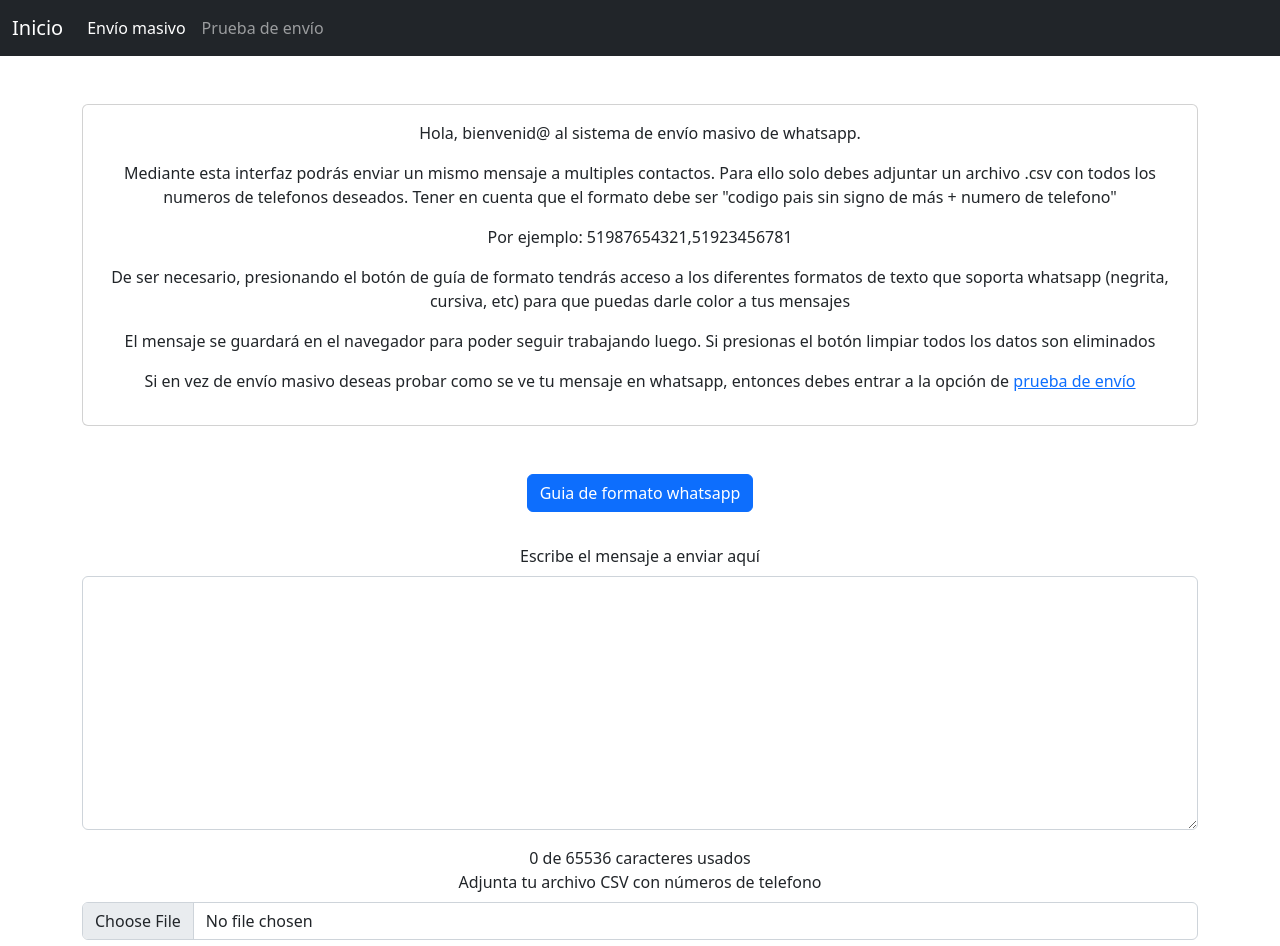
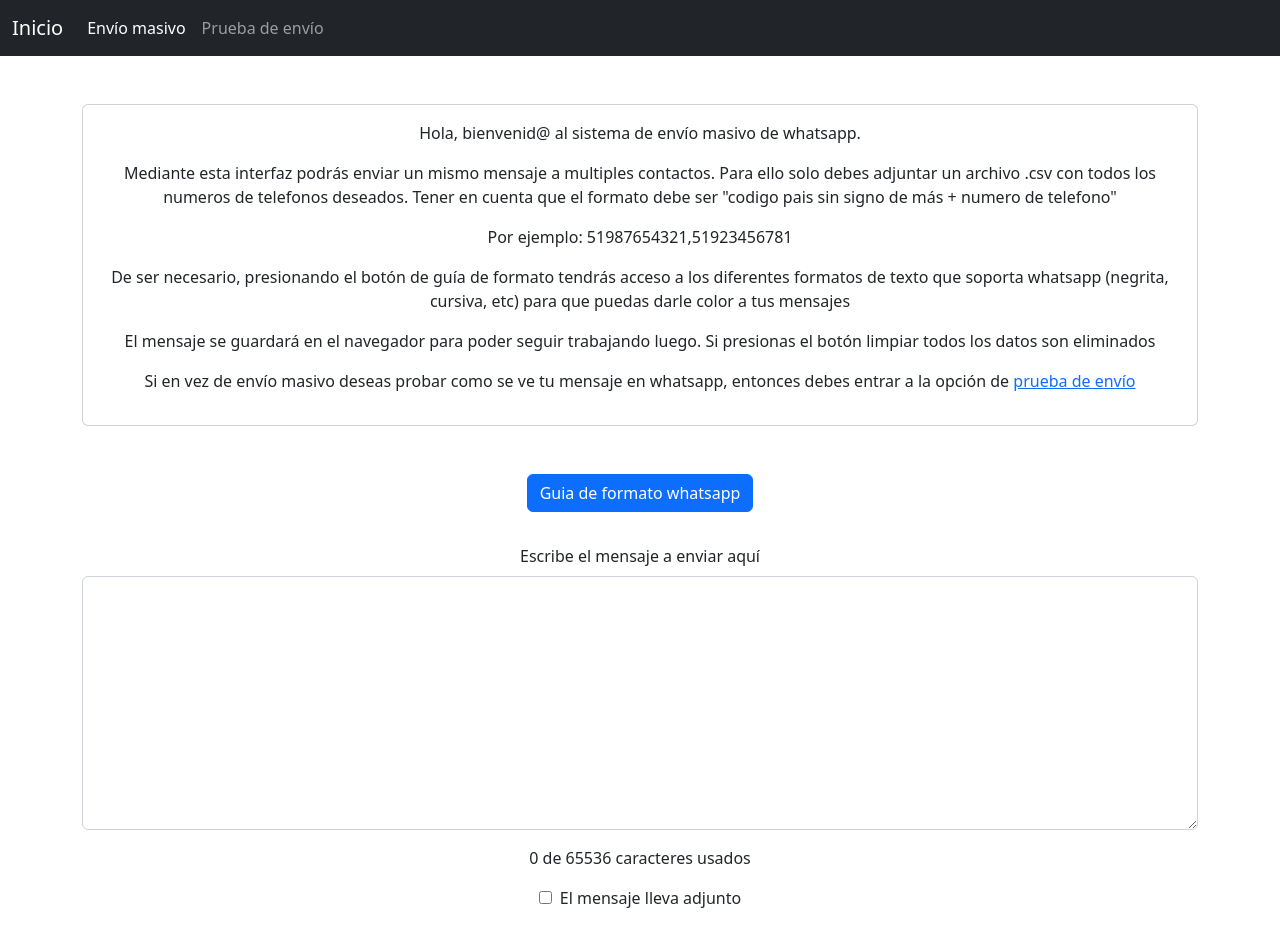
Before and after one commit to IsaacYAGI/ng-whatsapp-send, an Angular app: page /home in a window 1280 px wide. Shown: the top 946 px of the page. Built offline with nearby package versions, Linux system fonts and the light colour scheme.

Commit message:
feat: add checkbox and attachment file to the form and its validations

```diff
--- a/src/app/Components/masive-send-form/masive-send-form.component.html
+++ b/src/app/Components/masive-send-form/masive-send-form.component.html
@@ -13,6 +13,21 @@
       {{messageLength}} de {{maxSizeMessage}} caracteres usados
   </div>
 </div>
+
+<div class="row mb-3">
+  <div class="col">
+      <input type="checkbox" name="attachFile" id="attachFile" formControlName="attachFile" (click)="onCheckboxChange($event)">
+      <label for="attachFile" class="form-label ms-2 my-3">El mensaje lleva adjunto</label> <br>
+      @if(showAttachmentInput){
+        <label for="attachment" class="form-label">Adjunta archivo a enviar con el mensaje</label>
+        <input class="form-control" accept=".csv" formControlName="attachment" type="file" id="attachment" (change)="onAttachmentSelected($event)">
+        @if(fileAttachmentInvalid){
+          <small class="form-text text-danger">Adjunte un archivo</small>
+        }
+      }
+  </div>
+</div>
+
 @if (!isTestMessage) {
   <div class="row mb-3">
     <div class="col">
--- a/src/app/Components/masive-send-form/masive-send-form.component.ts
+++ b/src/app/Components/masive-send-form/masive-send-form.component.ts
@@ -6,6 +6,7 @@ import { environment } from 'src/environments/environment';
 export interface MasiveSendFormResponse{
   message: string;
   phoneNumber?: string;
+  attachment?: File | null;
   file?: File;
 }
 
@@ -21,6 +22,8 @@ export class MasiveSendFormComponent implements OnInit{
   form!: FormGroup;
   maxSizeMessage: number = environment.config.maxSizeMessage;
   file!: File;
+  fileAttachment!: File | null;
+  showAttachmentInput = false;
 
   @Input() isTestMessage = false;
   @Output() onFormSubmit: EventEmitter<MasiveSendFormResponse> = new EventEmitter()
@@ -30,13 +33,16 @@ export class MasiveSendFormComponent implements OnInit{
     private localStorage: LocalstorageService,
   ){
     this.createForm();
-    const currentMessage = localStorage.getFromLocalStorage("message");
-    this.form.reset({
-      message:currentMessage
-    })
   }
 
   ngOnInit(): void {
+    const currentMessage = this.localStorage.getFromLocalStorage("message");
+    const attachFile = (this.localStorage.getFromLocalStorage("attachFile") === "true")
+    this.form.reset({
+      message:currentMessage,
+      attachFile: attachFile
+    })
+
     if (this.isTestMessage){
       this.form.get("file")?.clearValidators()
       this.form.get("phoneNumber")?.setValidators(phoneNumberValidators)
@@ -44,13 +50,41 @@ export class MasiveSendFormComponent implements OnInit{
       this.form.get("file")?.setValidators(fileValidators)
       this.form.get("phoneNumber")?.clearValidators()
     }
+    this.showAttachmentInput = attachFile
+    if (this.showAttachmentInput){
+      this.form.get("attachment")?.setValidators(fileValidators)
+    }else{
+      this.form.get("attachment")?.clearValidators()
+    }
+
     this.form.get("file")?.updateValueAndValidity()
+    this.form.get("attachment")?.updateValueAndValidity()
     this.form.get("phoneNumber")?.updateValueAndValidity()
+  }
+
+  onCheckboxChange(event: any){
+    const value = event.target.checked
+
+    if (value){
+      this.showAttachmentInput = true;
+      this.form.get("attachment")?.setValidators(fileValidators)
+      this.localStorage.saveToLocalStorage("attachFile", value)
+
+    }else{
+      this.form.get("attachment")?.clearValidators()
+      this.form.get("attachment")?.setValue("")
+      this.fileAttachment = null;
+      this.showAttachmentInput = false;
+      this.localStorage.saveToLocalStorage("attachFile", value || false)
+    }
+    this.form.get("attachment")?.updateValueAndValidity()
   }
 
   createForm(){
       this.form = this.formBuilder.group({
         message: ['', [Validators.required, Validators.minLength(1), Validators.maxLength(this.maxSizeMessage)]],
+        attachFile: [false,],
+        attachment: ['',fileValidators],
         file: ['', fileValidators],
         phoneNumber: ['', phoneNumberValidators],
       })
@@ -61,7 +95,8 @@ export class MasiveSendFormComponent implements OnInit{
     this.onFormSubmit.emit({
       message,
       phoneNumber,
-      file: this.file
+      file: this.file,
+      attachment: this.fileAttachment
     })
   }
 
@@ -81,8 +116,16 @@ export class MasiveSendFormComponent implements OnInit{
     return this.form.get("phoneNumber")?.invalid && this.form.get("phoneNumber")?.touched
   }
 
+  get fileAttachmentInvalid(){
+    return this.form.get("attachment")?.invalid && this.form.get("attachment")?.touched
+  }
+
   saveToLocalStorage(){
     this.localStorage.saveToLocalStorage("message",this.form.get("message")?.value || "")
+  }
+
+  onAttachmentSelected(event: any){
+    this.fileAttachment = event.target.files[0];
   }
 
   onFileSelected(event: any){
@@ -91,6 +134,10 @@ export class MasiveSendFormComponent implements OnInit{
 
   clearForm(){
     this.form.reset();
+    this.showAttachmentInput = false;
+    this.form.get("attachment")?.clearValidators()
+    this.form.get("attachment")?.updateValueAndValidity()
+    this.localStorage.saveToLocalStorage("attachFile", "false")
     this.localStorage.saveToLocalStorage("message","")
   }
 }
```
